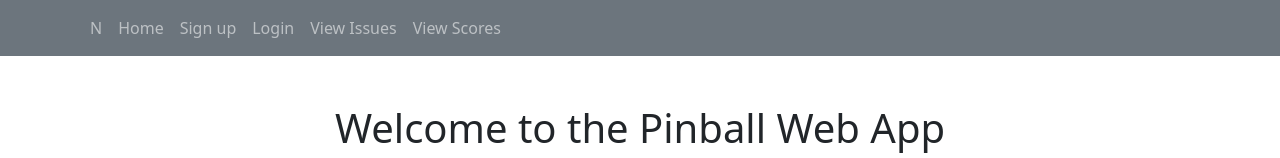
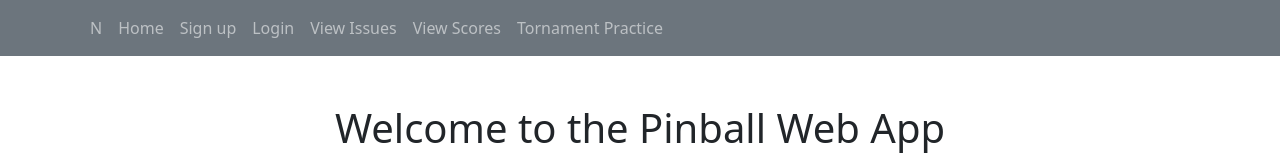
Before and after one commit to acorbettATSSU/pinball-Website, a React (Create React App) app in the folder frontend/: page / in a window 1280 px wide. Shown: the top 158 px of the page. Built offline with nearby package versions, Linux system fonts and the light colour scheme.

Commit message:
Added link to to Tornament Practice to navbar

```diff
--- a/frontend/src/components/navbar.js
+++ b/frontend/src/components/navbar.js
@@ -36,6 +36,8 @@ export default function Navbar() {
             <Nav.Link href="/login">Login</Nav.Link>
             <Nav.Link href="/viewIssue">View Issues</Nav.Link>
             <Nav.Link href="/mScore">View Scores</Nav.Link>
+            <Nav.Link href="/torn">Tornament Practice</Nav.Link>
+
           </Nav>
         </Container>
       </ReactNavbar>
@@ -53,6 +55,7 @@ export default function Navbar() {
             <Nav.Link href="/viewIssue">View Issues</Nav.Link>
             <Nav.Link href="/score">Add Score</Nav.Link>
             <Nav.Link href="/mScore">View Scores</Nav.Link>
+            <Nav.Link href="/torn">Tornament Practice</Nav.Link>
             <Nav.Link href="/admin/main">Admin Page</Nav.Link>
             <Button
               onClick={(e) => handleClick(e)}
@@ -83,6 +86,7 @@ export default function Navbar() {
         <Nav.Link href="/score">Add Score</Nav.Link>
 
         <Nav.Link href="/mScore">View Scores</Nav.Link>
+        <Nav.Link href="/torn">Tornament Practice</Nav.Link>
         <Button
               onClick={(e) => handleClick(e)}
               variant="secondary"
```
